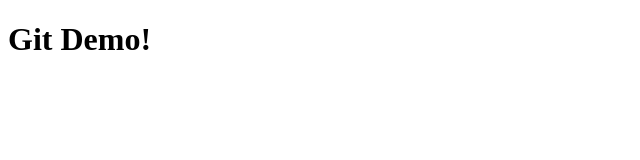
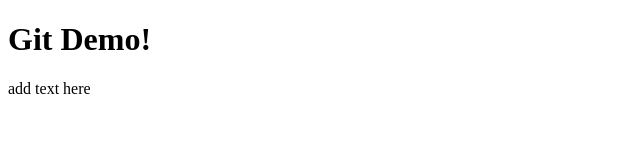
Before and after one commit to olaldekevin/new-repo, a plain HTML site: page index.html in a window 1280 px wide. Shown: the whole page, without its empty margins (0-640 px from the left). Drawn offline with Linux system fonts and the light colour scheme.

Commit message:
add p tag and text

```diff
--- a/index.html
+++ b/index.html
@@ -7,5 +7,6 @@
   </head>
   <body>
     <h1>Git Demo!</h1>
+    <p>add text here</p>
   </body>
 </html>
```
